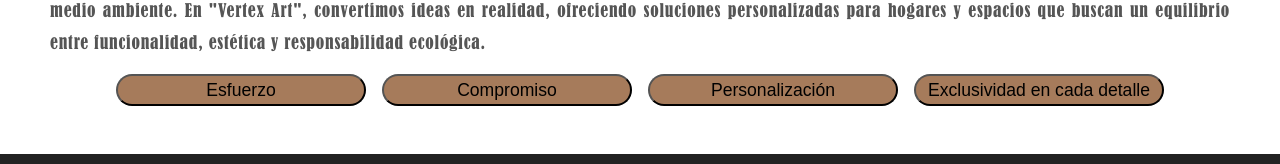
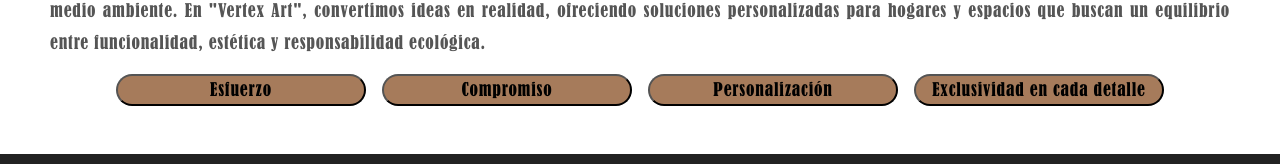
Before and after one commit to Raul1992gt/vertexArts, a Next.js app: page /about in a window 1280 px wide. Shown: the part 788-952 px from the top of the page. Built offline with nearby package versions, Linux system fonts and the light colour scheme; grey boxes are pictures that could not be loaded.

Commit message:
"Añadir familia  bernadr MT a los botones"

```diff
--- a/src/app/about/About.module.css
+++ b/src/app/about/About.module.css
@@ -1,4 +1,5 @@
 .accordion {
+  font-family: 'Bernard MT Condensed regular';
   width: 250px;
   display: block;
   border-radius: 50px;
--- a/src/app/globals.css
+++ b/src/app/globals.css
@@ -5,7 +5,7 @@
   font-style: normal;
 }
 
-p, a{
+p, a, button{
   letter-spacing: 0.8px;
 }
 
```
